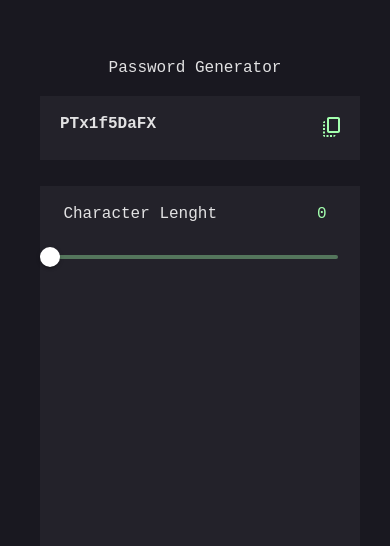
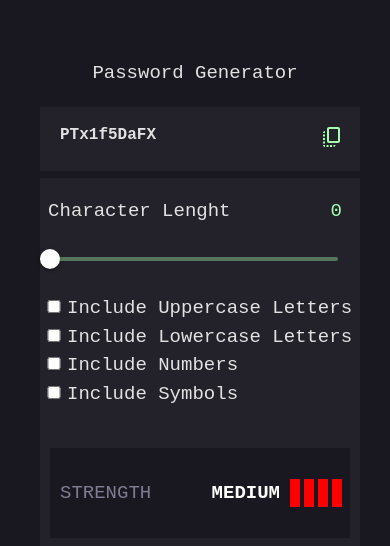
Before and after one commit to bilanoo/password-generator, a React (Vite) app: page / in a window 390 px wide. Shown: the top 546 px of the page. Built offline with nearby package versions, Linux system fonts and the light colour scheme.

Commit message:
checkbox component and strength component done.
mobile version

```diff
--- a/src/App.tsx
+++ b/src/App.tsx
@@ -5,7 +5,7 @@ import PasswordConfiguration from "./PasswordConfiguration";
 function App() {
   return (
     <>
-      <p>Password Generator</p>
+      <p style={{ fontSize: "19px" }}>Password Generator</p>
 
       <OutputPassword />
       <PasswordConfiguration />
--- a/src/PasswordConfiguration/CharacterLength/CharacterLenght.css
+++ b/src/PasswordConfiguration/CharacterLength/CharacterLenght.css
@@ -12,6 +12,7 @@
 
 .character-lenght-text {
   margin-left: auto;
+  font-size: 19px;
 }
 
 .amount-characters-chosen {
--- /dev/null
+++ b/src/PasswordConfiguration/CheckboxPasswordIntensity/CheckboxPasswordIntensity.css
@@ -0,0 +1,15 @@
+.checkbox-container {
+  position: relative;
+  display: flex;
+  flex-direction: column;
+  align-items: flex-start;
+  width: 100%;
+  height: fit-content;
+  margin-top: 20px;
+}
+
+.form-container {
+  display: flex;
+  flex-direction: column;
+  align-items: start;
+}
--- /dev/null
+++ b/src/PasswordConfiguration/CheckboxPasswordIntensity/GenericCheckbox/GenericCheckbox.css
@@ -0,0 +1,5 @@
+.password-checkbox {
+  width: 20px;
+  accent-color: #a3ffae;
+  cursor: pointer;
+}
--- /dev/null
+++ b/src/PasswordConfiguration/CheckboxPasswordIntensity/GenericCheckbox/index.tsx
@@ -0,0 +1,37 @@
+import usePasswordConfigurationStore from "../../../stores/PasswordConfigurationStore.store";
+import "./GenericCheckbox.css";
+
+interface GenericCheckboxProps {
+  textContent: string;
+  checked: boolean;
+  name: string;
+}
+const GenericCheckbox = ({
+  textContent,
+  checked,
+  name,
+}: GenericCheckboxProps) => {
+  const { tickCheckbox } = usePasswordConfigurationStore((state) => state);
+
+  function handleChange(event: React.ChangeEvent<HTMLInputElement>): void {
+    const { name, checked } = event.currentTarget;
+    tickCheckbox(checked, name);
+  }
+
+  return (
+    <>
+      <label style={{ fontSize: "19px" }}>
+        <input
+          type="checkbox"
+          className="password-checkbox"
+          checked={checked}
+          onChange={handleChange}
+          name={name}
+        />
+        {textContent}
+      </label>
+    </>
+  );
+};
+
+export default GenericCheckbox;
--- /dev/null
+++ b/src/PasswordConfiguration/CheckboxPasswordIntensity/index.tsx
@@ -0,0 +1,42 @@
+import usePasswordConfigurationStore from "../../stores/PasswordConfigurationStore.store";
+import "./CheckboxPasswordIntensity.css";
+import GenericCheckbox from "./GenericCheckbox";
+
+const CheckboxPasswordIntensity = () => {
+  const { checkboxInformation } = usePasswordConfigurationStore(
+    (state) => state
+  );
+
+  return (
+    <>
+      <div className="checkbox-container">
+        <form className="form-container">
+          <GenericCheckbox
+            textContent="Include Uppercase Letters"
+            checked={checkboxInformation?.upperCase}
+            name="upperCase"
+          />
+          <GenericCheckbox
+            textContent="Include Lowercase Letters"
+            checked={checkboxInformation.lowercase}
+            name={"lowercase"}
+          />
+          <GenericCheckbox
+            textContent="Include Numbers"
+            checked={checkboxInformation.numbersCheckbox}
+            name="numbersCheckbox"
+          />
+          <GenericCheckbox
+            textContent="Include Symbols"
+            checked={checkboxInformation.symbols}
+            name="symbols"
+          />
+        </form>
+      </div>
+    </>
+  );
+};
+
+export default CheckboxPasswordIntensity;
+
+// const error = [gilad, jason, antoine].filter((v) => v).length !== 2;
--- a/src/PasswordConfiguration/PasswordConfiguration.css
+++ b/src/PasswordConfiguration/PasswordConfiguration.css
@@ -1,6 +1,7 @@
 .password-configuration-container {
   display: flex;
-  position: absolute;
+  flex-direction: column;
+  position: relative;
   width: 320px;
   height: 70vh;
   background-color: #23222a;
--- a/src/PasswordConfiguration/index.tsx
+++ b/src/PasswordConfiguration/index.tsx
@@ -1,4 +1,6 @@
+import PasswordStrength from "../PasswordStrength";
 import CharacterLength from "./CharacterLength";
+import CheckboxPasswordIntensity from "./CheckboxPasswordIntensity";
 import "./PasswordConfiguration.css";
 
 const PasswordConfiguration = () => {
@@ -6,6 +8,8 @@ const PasswordConfiguration = () => {
     <>
       <div className="password-configuration-container">
         <CharacterLength />
+        <CheckboxPasswordIntensity />
+        <PasswordStrength />
       </div>
     </>
   );
--- /dev/null
+++ b/src/PasswordStrength/PasswordStrength.css
@@ -0,0 +1,56 @@
+.password-strength {
+  display: flex;
+  align-items: center;
+  background-color: #191820;
+  width: 300px;
+  height: 90px;
+  margin-top: 40px;
+  margin-left: 10px;
+}
+
+.strength-text {
+  margin-left: 10px;
+  color: #807c92;
+  font-size: 19px;
+}
+.strength-level {
+  color: white;
+  font-size: 19px;
+  font-weight: 700;
+  margin-left: auto;
+}
+
+.strength-bar-container {
+  display: flex;
+  flex-direction: row;
+  width: 70px;
+  height: 28px;
+}
+
+.first-bar {
+  margin-left: 10px;
+  height: 28px;
+  width: 10px;
+  background-color: red;
+}
+
+.second-bar {
+  margin-left: 4px;
+  height: 28px;
+  width: 10px;
+  background-color: red;
+}
+
+.third-bar {
+  margin-left: 4px;
+  height: 28px;
+  width: 10px;
+  background-color: red;
+}
+
+.fourth-bar {
+  margin-left: 4px;
+  height: 28px;
+  width: 10px;
+  background-color: red;
+}
--- /dev/null
+++ b/src/PasswordStrength/index.tsx
@@ -0,0 +1,20 @@
+import "./PasswordStrength.css";
+
+const PasswordStrength = () => {
+  return (
+    <>
+      <div className="password-strength">
+        <p className="strength-text">STRENGTH</p>
+        <p className="strength-level">MEDIUM</p>
+        <div className="strength-bar-container">
+          <div className="first-bar"></div>
+          <div className="second-bar"></div>
+          <div className="third-bar"></div>
+          <div className="fourth-bar"></div>
+        </div>
+      </div>
+    </>
+  );
+};
+
+export default PasswordStrength;
--- a/src/stores/PasswordConfigurationStore.store.tsx
+++ b/src/stores/PasswordConfigurationStore.store.tsx
@@ -3,9 +3,31 @@ import { create } from "zustand";
 interface PasswordConfiguration {
   characterLenght: number | number[];
   setCharacterLenght: (amountCharacters: number | number[]) => void;
+  checkboxInformation: {
+    upperCase: boolean;
+    lowercase: boolean;
+    numbersCheckbox: boolean;
+    symbols: boolean;
+  };
+  tickCheckbox: (checkboxTicked: boolean, boxToTick: string) => void;
 }
 const usePasswordConfigurationStore = create<PasswordConfiguration>((set) => ({
   characterLenght: 0,
+  checkboxInformation: {
+    upperCase: false,
+    lowercase: false,
+    numbersCheckbox: false,
+    symbols: false,
+  },
+  tickCheckbox: (tickCheckbox: boolean, boxToTick: string) =>
+    set((state) => {
+      return {
+        checkboxInformation: {
+          ...state.checkboxInformation,
+          [boxToTick]: tickCheckbox,
+        },
+      };
+    }),
   setCharacterLenght: (amountCharacters: number | number[]) =>
     set({ characterLenght: amountCharacters }),
 }));
```
